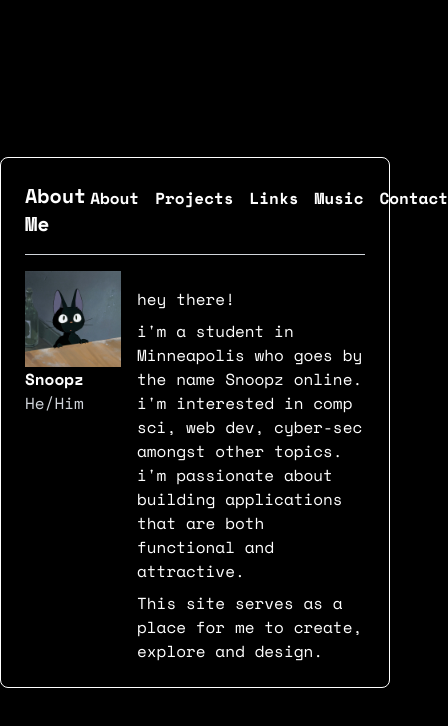
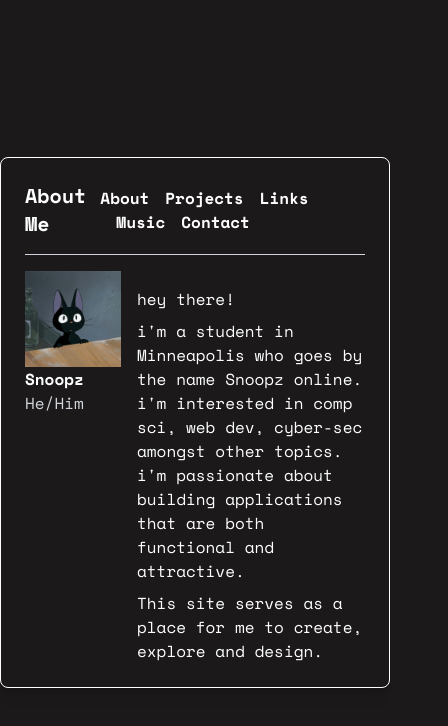
Before and after one commit to Dev-Payton/snoopzweb, an Astro site: page / in a window 390 px wide. Shown: the whole page, 448 px wide, since content can reach past the window. Built offline with nearby package versions, Linux system fonts and the light colour scheme; Astro itself is replaced by a stand-in of ours.

Commit message:
quick fix for display issue on mobile devices

```diff
--- a/src/pages/index.astro
+++ b/src/pages/index.astro
@@ -17,17 +17,17 @@ import '../styles/tailwind.css';
           rel="stylesheet">
 
 </head>
-<body class="bg-[#000000]  flex items-center justify-center min-h-screen font-space-mono text-white">
+<body class="bg-[#1B1919]  flex items-center justify-center min-h-screen font-space-mono text-white">
 
-<div class="bg-[#000000] border  p-6 rounded-lg shadow-lg max-w-3xl w-full border-solid border-white   ">
+<div class="bg-[#1B1919] border  p-6 rounded-lg shadow-lg max-w-3xl w-full border-solid border-white   ">
     <div class="border-b border-gray-300 pb-4 mb-4 flex justify-between  ">
         <h1 class=" inline-block text-xl font-bold  ">About Me</h1>
-        <nav class="flex space-x-4 font-bold m-1  text-md">
-            <a href="/"> About</a>
-            <a href="/projects"> Projects</a>
-            <a href="/links"> Links</a>
-            <a href="/music"> Music</a>
-            <a href="/contact"> Contact</a>
+        <nav class="flex space-x-4 font-bold m-1 flex-wrap text-md ">
+            <a class="hover:underline" href="/"> About</a>
+            <a class="hover:underline" href="/projects"> Projects</a>
+            <a class="hover:underline" href="/links"> Links</a>
+            <a class="hover:underline" href="/music"> Music</a>
+            <a class="hover:underline" href="/contact"> Contact</a>
 
 
         </nav>
```
